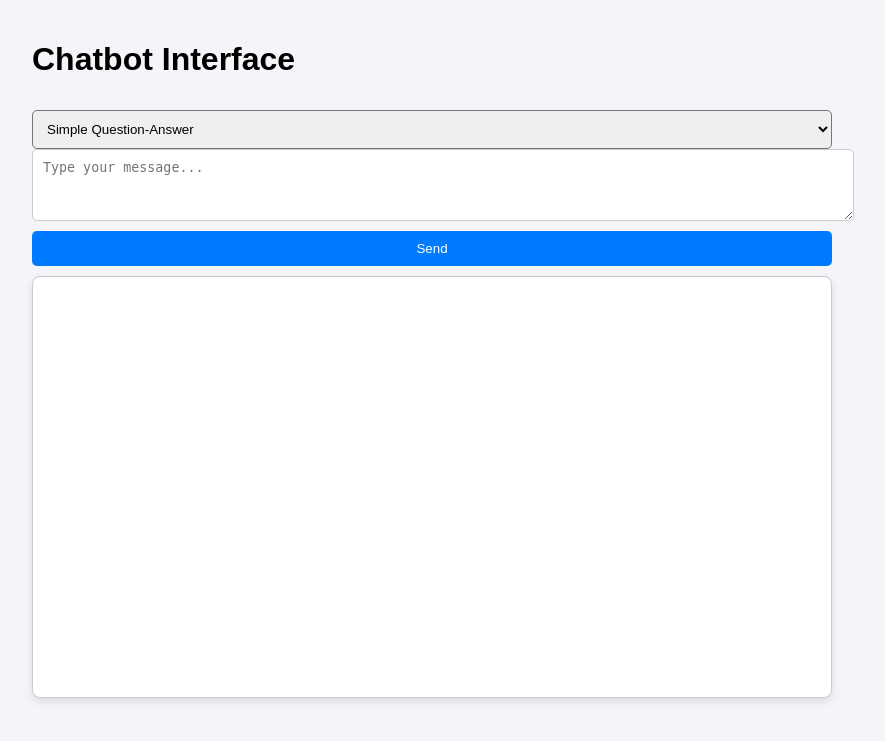
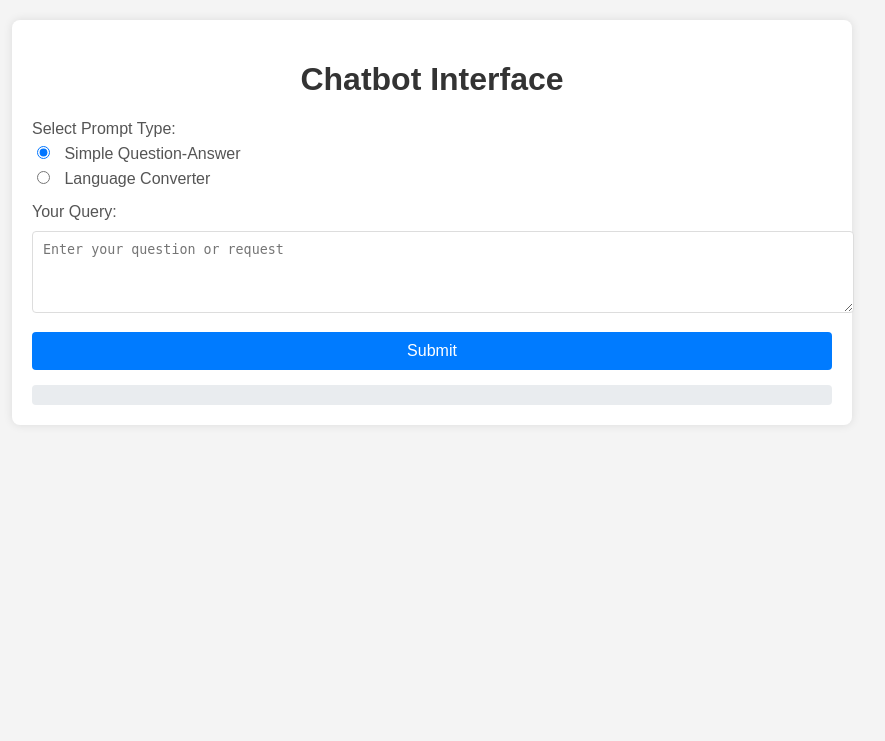
Before and after one commit to talk2xpert/eSAGA, a Flask app: page /for_bot in a window 1280 px wide. Shown: the top 741 px of the page, without its empty margins (208-1093 px from the left). Run offline with Flask 3, Linux system fonts and the light colour scheme.

Commit message:
Added  flask app FOR USING HUGGING FACE Added some rnd on vtext

```diff
--- a/app_rag.py
+++ b/app_rag.py
@@ -35,15 +35,18 @@ def index1():
 
 @app.route('/bot', methods=['POST'])
 def simple_prompt():
+
     data = request.json
     query = data.get('query')
     prompt_type = data.get('type')
+    print("******************In Chat Bot*****************")
 
     # Simulate response based on prompt type
     if prompt_type == 'question':
-        response = f"You asked: '{query}'. Here is a response to your question." + LLMU.simple_prompt(query)
+        response = f"You asked: '{query}'. Here is a response to your question." + LLMU.simple_prompt_qa(query)
     elif prompt_type == 'translation':
-        response = f"You asked to translate: '{query}'. Here is the translation." ++ LLMU.simple_prompt(query)
+        language = data.get('language')
+        response = f"You asked to translate: '{query}'. Here is the translation." ++ LLMU.simple_prompt_translater(query,language)
     else:
         response = "Sorry, I didn't understand your request."
 
@@ -93,4 +96,5 @@ def query_file():
 
 
 if __name__ == '__main__':
-    app.run(debug=True,port=8081)
+    app.run(debug=True)
+    #http://127.0.0.1:8081/for_bot
--- a/rnd/LLMUTILS.py
+++ b/rnd/LLMUTILS.py
@@ -19,17 +19,13 @@ from langchain_community.chat_message_histories import ChatMessageHistory
 
 from langchain_core.runnables import RunnablePassthrough
 
+model_name = "gemma:2b"
 
-def simple_prompt(query):
+def simple_prompt_qa(query):
+
     print("*************************")
     # 1. Create prompt template
-    # Example 1
-    system_template = "Translate the following into {language}:"
-    prompt_template1 = ChatPromptTemplate.from_messages([
-        ('system', system_template),
-        ('user', '{text}')
-    ])
-    # Example 2
+
     prompt_template = ChatPromptTemplate.from_messages(
         [
             (
@@ -37,22 +33,41 @@ def simple_prompt(query):
                 "You are a helpful assistant. Answer all questions to the best of your ability.",
             ),
             ('user', '{text}')
-                ]
+        ]
     )
 
     # 2. Create model
-    model_name = "gemma:2b"
     model = ChatOllama(temperature=0.0, model=model_name)
     # 3. Create parser
     parser = StrOutputParser()
 
     # # 4. Create chain
     chain = prompt_template | model | parser
+    response =chain.invoke({"text":query})
+    print(response)
+    return response
 
-    #1
-    #response =chain.invoke({"language": "french", "text": "hello"})
-    #2
-    response =chain.invoke({"text":query})
+def simple_prompt_translater(query,language):
+
+    print("***********Translater**************")
+    # 1. Create prompt template
+    # Example 1
+    system_template = "Translate the following into {language}:"
+    prompt_template = ChatPromptTemplate.from_messages([
+        ('system', system_template),
+        ('user', '{text}')
+    ])
+
+    # 2. Create model
+
+    model = ChatOllama(temperature=0.0, model=model_name)
+    # 3. Create parser
+    parser = StrOutputParser()
+
+    # # 4. Create chain
+    chain = prompt_template | model | parser
+    response =chain.invoke({"language": language, "text": query})
+
     print(response)
     return response
 
--- a/templates/index_rag1.html
+++ b/templates/index_rag1.html
@@ -3,127 +3,145 @@
 <head>
     <meta charset="UTF-8">
     <meta name="viewport" content="width=device-width, initial-scale=1.0">
-    <title>Chatbot Page</title>
+    <title>Chatbot Interface</title>
     <style>
         body {
             font-family: Arial, sans-serif;
-            background-color: #f4f4f9;
             margin: 0;
-            padding: 0;
+            padding: 20px;
+            background-color: #f4f4f4;
         }
         .container {
-            width: 80%;
             max-width: 800px;
             margin: 0 auto;
+            background: #fff;
             padding: 20px;
+            border-radius: 8px;
+            box-shadow: 0 0 10px rgba(0, 0, 0, 0.1);
         }
-        .chatbox {
-            border: 1px solid #ccc;
-            border-radius: 8px;
-            background-color: #fff;
+        h1 {
+            text-align: center;
+            color: #333;
+        }
+        .form-group {
+            margin-bottom: 15px;
+        }
+        .form-group label {
+            display: block;
+            margin-bottom: 5px;
+            color: #555;
+        }
+        .form-group input[type="radio"], .form-group input[type="checkbox"] {
+            margin-right: 10px;
+        }
+        .form-group select, .form-group textarea {
+            width: 100%;
             padding: 10px;
-            height: 400px;
-            overflow-y: scroll;
-            box-shadow: 0 4px 8px rgba(0,0,0,0.1);
+            margin-top: 5px;
+            border: 1px solid #ddd;
+            border-radius: 4px;
         }
-        .input-group {
-            display: flex;
-            flex-direction: column;
-            margin-top: 10px;
-        }
-        .input-group textarea {
+        .form-group button {
+            display: block;
             width: 100%;
-            height: 50px;
-            border: 1px solid #ccc;
-            border-radius: 5px;
             padding: 10px;
-        }
-        .input-group button {
+            border: none;
+            border-radius: 4px;
             background-color: #007bff;
             color: #fff;
-            padding: 10px 15px;
-            border: none;
-            border-radius: 5px;
+            font-size: 16px;
             cursor: pointer;
-            margin-top: 10px;
         }
-        .input-group select {
-            margin-top: 10px;
+        .form-group button:hover {
+            background-color: #0056b3;
+        }
+        .response {
+            background: #e9ecef;
             padding: 10px;
-            border-radius: 5px;
+            border-radius: 4px;
+            margin-top: 15px;
         }
-        .chat-message {
-            margin-bottom: 10px;
-        }
-        .chat-message.user {
-            text-align: right;
-        }
-        .chat-message.bot {
-            text-align: left;
-        }
-        .status {
-            margin-top: 10px;
-            color: #888;
+        .status-message {
+            margin-top: 15px;
+            color: #007bff;
         }
     </style>
 </head>
 <body>
     <div class="container">
         <h1>Chatbot Interface</h1>
-        <form id="chatForm">
-            <div class="input-group">
-                <select id="promptType">
-                    <option value="question">Simple Question-Answer</option>
-                    <option value="translation">Language Converter</option>
-                </select>
-                <textarea id="messageInput" name="message" placeholder="Type your message..."></textarea>
-                <button type="submit">Send</button>
-            </div>
-            <div class="status" id="status"></div>
-        </form>
-        <div class="chatbox" id="chatbox"></div>
+
+        <div class="form-group">
+            <label>Select Prompt Type:</label>
+            <label><input type="radio" name="promptType" value="qa" checked> Simple Question-Answer</label>
+            <label><input type="radio" name="promptType" value="translator"> Language Converter</label>
+        </div>
+
+        <div class="form-group language-group" style="display: none;">
+            <label for="language">Select Language:</label>
+            <select id="language" name="language">
+                <option value="hi">Hindi</option>
+                <option value="en">English</option>
+                <option value="es">Spanish</option>
+                <option value="fr">French</option>
+                <option value="de">German</option>
+                <!-- Add more languages as needed -->
+            </select>
+        </div>
+
+        <div class="form-group">
+            <label for="query">Your Query:</label>
+            <textarea id="query" name="query" rows="4" placeholder="Enter your question or request"></textarea>
+        </div>
+
+        <div class="form-group">
+            <button id="submit-btn">Submit</button>
+        </div>
+
+
+        <div class="response" id="response-area">
+            <!-- Response from the chatbot will be displayed here -->
+        </div>
     </div>
 
     <script>
-        const chatbox = document.getElementById('chatbox');
-        const messageInput = document.getElementById('messageInput');
-        const status = document.getElementById('status');
-        const chatForm = document.getElementById('chatForm');
-        const promptType = document.getElementById('promptType');
+        document.querySelectorAll('input[name="promptType"]').forEach(input => {
+            input.addEventListener('change', function() {
+                document.querySelector('.language-group').style.display = this.value === 'translator' ? 'block' : 'none';
+            });
+        });
 
-        chatForm.addEventListener('submit', async (event) => {
-            event.preventDefault(); // Prevent traditional form submission
+        document.getElementById('submit-btn').addEventListener('click', async function() {
+            let query = document.getElementById('query').value;
+            let useLLM = document.getElementById('use-llm').checked;
+            let language = document.getElementById('language') ? document.getElementById('language').value : null;
+            let promptType = document.querySelector('input[name="promptType"]:checked').value;
 
-            const message = messageInput.value;
-            if (message.trim() === '') return;
-
-            const selectedType = promptType.value;
-            const userMessage = `<div class="chat-message user">${message}</div>`;
-            chatbox.innerHTML += userMessage;
-            chatbox.scrollTop = chatbox.scrollHeight;
-            messageInput.value = '';
-            status.textContent = 'Processing...';
+            // Prepare data to send
+            let requestData = {
+                query: query,
+                useLLM: useLLM,
+                language: language,
+                promptType: promptType
+            };
 
             try {
-                const response = await fetch('/bot', {
+                let response = await fetch('/bot', {
                     method: 'POST',
                     headers: {
-                        'Content-Type': 'application/json',
+                        'Content-Type': 'application/json'
                     },
-                    body: JSON.stringify({
-                        query: message,
-                        type: selectedType
-                    }),
+                    body: JSON.stringify(requestData)
                 });
-                const data = await response.json();
-                const botResponse = `<div class="chat-message bot">${data.response}</div>`;
-                chatbox.innerHTML += botResponse;
-                chatbox.scrollTop = chatbox.scrollHeight;
+
+                if (!response.ok) {
+                    throw new Error('Network response was not ok');
+                }
+
+                let responseData = await response.json();
+                document.getElementById('response-area').innerText = responseData.message || 'No response from server.';
             } catch (error) {
-                console.error('Error:', error);
-                chatbox.innerHTML += `<div class="chat-message bot">An error occurred. Please try again.</div>`;
-            } finally {
-                status.textContent = '';
+                document.getElementById('response-area').innerText = 'Error: ' + error.message;
             }
         });
     </script>
```
